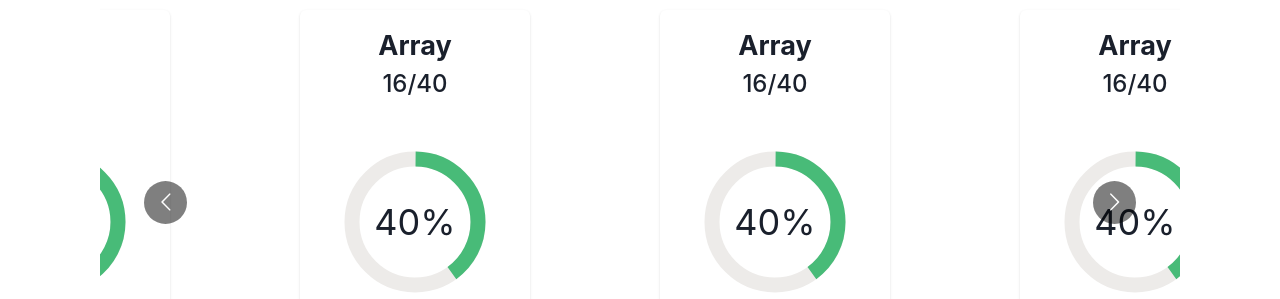
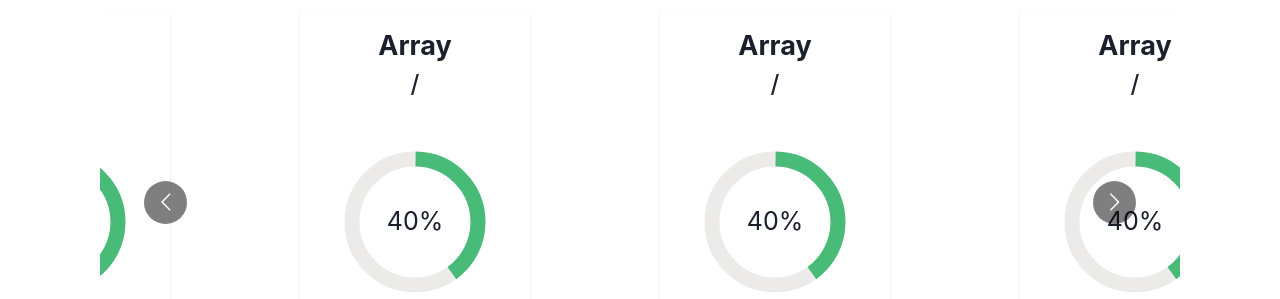
Before and after one commit to cenpnt/Web-Project, a React (Create React App) app in the folder front-end/my-app/: page /u_student in a window 1280 px wide. Shown: the part 614-913 px from the top of the page. Built offline with nearby package versions, Linux system fonts and the light colour scheme; no server answers.

Commit message:
change from 16/40 (hard code) to solved / all

```diff
--- a/front-end/my-app/src/components/codeDashboardBox/codeDashboardBox.jsx
+++ b/front-end/my-app/src/components/codeDashboardBox/codeDashboardBox.jsx
@@ -8,11 +8,11 @@ function CodeDashboardBox({codeTopic}) {
         <Card width='230px'>
             <CardHeader>
                 <h4 className='codeBoxHeader'>{codeTopic.header}</h4>
-                <h4>16/40</h4>
+                <h4>{codeTopic.solved}/{codeTopic.all}</h4>
             </CardHeader>
             <CardBody className='cardBody'>
                 <CircularProgress value={codeTopic.percent} color='green.400' size='150px'>
-                    <CircularProgressLabel>{codeTopic.percent}%</CircularProgressLabel>
+                    <CircularProgressLabel fontSize='25px'>{codeTopic.percent}%</CircularProgressLabel>
                 </CircularProgress>
             </CardBody>
             <CardFooter>
```
